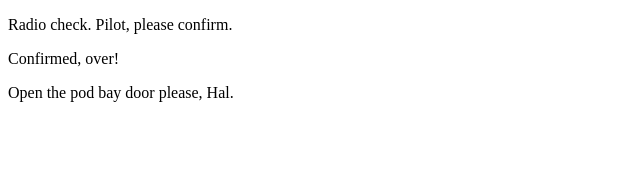
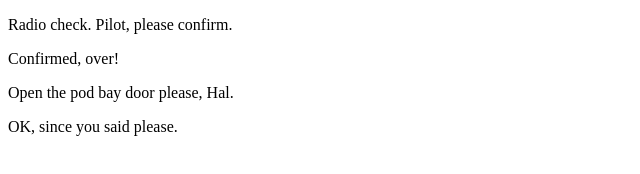
Before and after one commit to jaamesh/james-communication-log, a plain HTML site: page index.html in a window 1280 px wide. Shown: the whole page, without its empty margins (0-640 px from the left). Drawn offline with Linux system fonts and the light colour scheme.

Commit message:
communication for door

```diff
--- a/index.html
+++ b/index.html
@@ -4,5 +4,6 @@
       <p>Radio check. Pilot, please confirm.</p>
       <p>Confirmed, over!</p>
       <p>Open the pod bay door please, Hal.</p>
+      <p>OK, since you said please.</p>
    </body>
 </html>
```
